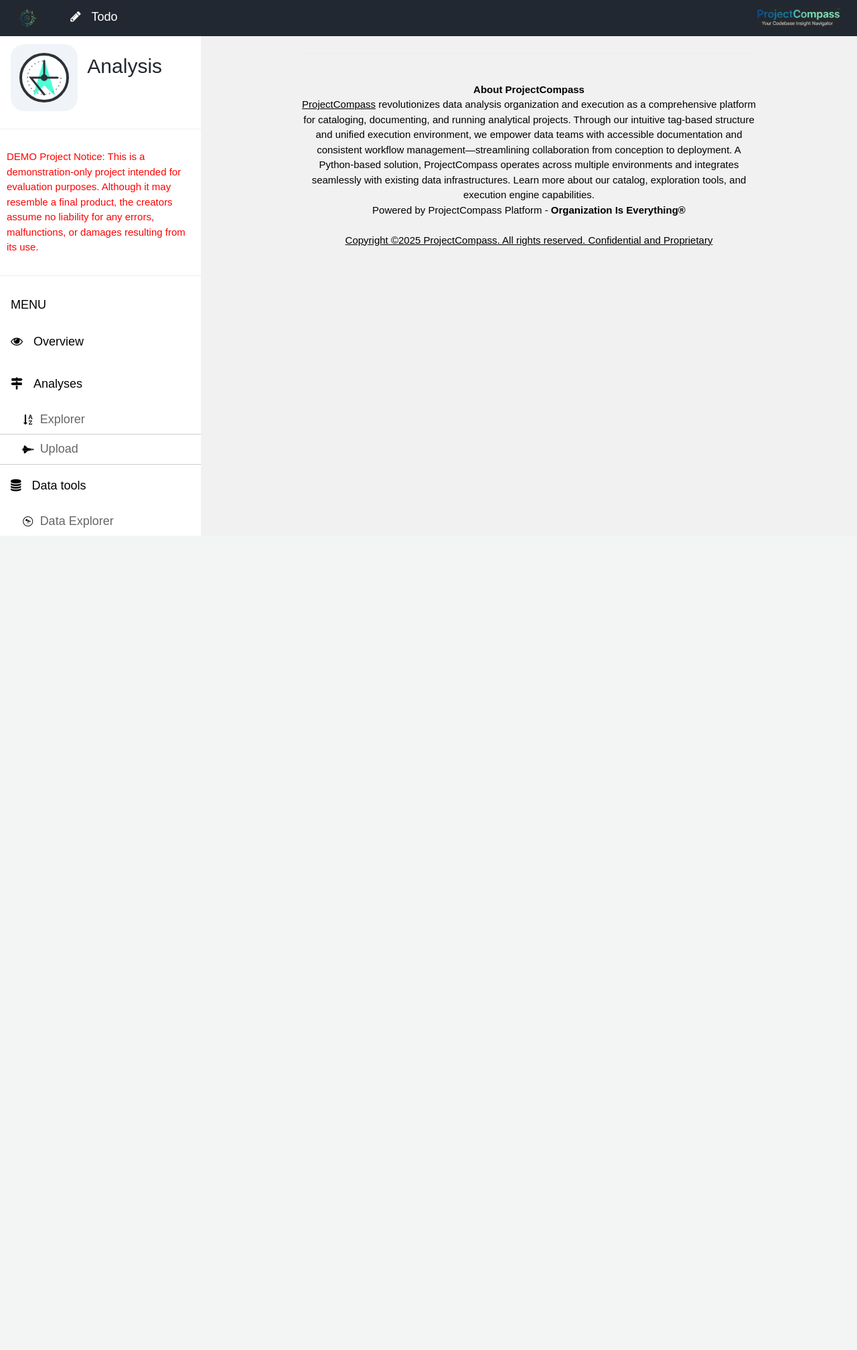
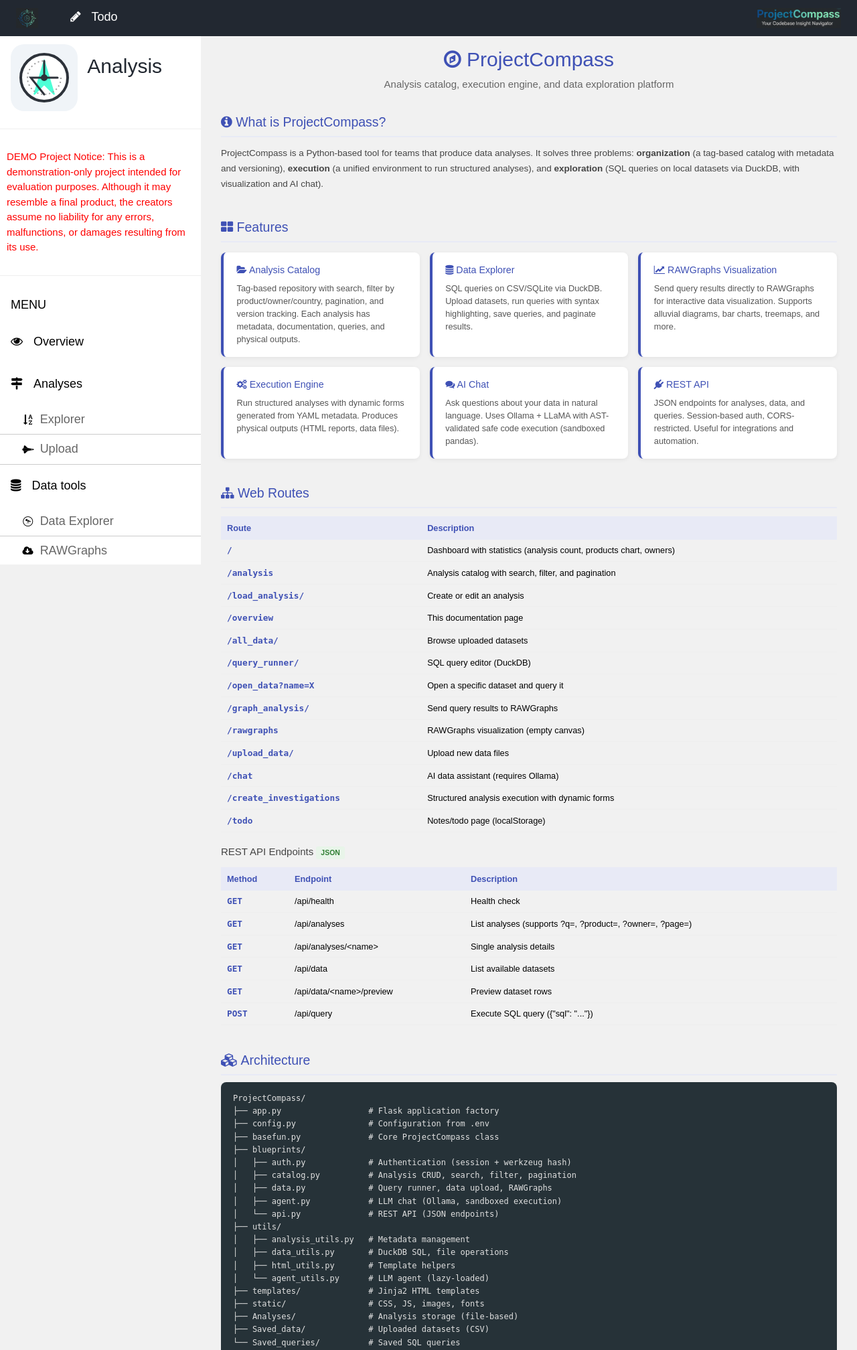
Before and after one commit to GiacomoSaccaggi/ProjectCompass, a Flask app: page /overview in a window 1280 px wide. Shown: the top 2016 px of the page at 67% size. Before the commit the page ends 788 px from the top, so only its background shows below. Run offline with Flask 3, Linux system fonts and the light colour scheme; the visitor is signed in with stand-in values (Sample User, id 1); some web fonts are replaced.

Commit message:
feat: RAWGraphs fixes, overview page, scomp-link analysis, outputs page
- Fix RAWGraphs data loading (hidden textarea + valueTracker reset)
- Fix worker_rowgraph.js path (removed /ProjectCompass prefix)
- Fix rawgraph1.css font paths (30 occurrences)
- Fix logging_page.html hardcoded URL
- Add file logging to static/logs.log
- Add /overview documentation page
- Add ScompLink Wine Quality Prediction structured analysis
- Add scomp-link dependency
- Add select box support in investigation forms
- Add /outputs/ page with run history and delete
- Add /serve_output/ route for serving analysis files
- Redirect /physical_output/ to /outputs/
- Fix .env password hash for local dev

```diff
--- /dev/null
+++ b/Analyses/ScompLink Wine Quality Prediction/output_versions.yaml
@@ -0,0 +1 @@
+---
--- a/pyproject.toml
+++ b/pyproject.toml
@@ -16,6 +16,7 @@
     "duckdb>=0.9.0",
     "python-dotenv==1.0.1",
     "werkzeug>=3.0.0",
+    "scomp-link>=1.0.0",
 ]
 
 [project.optional-dependencies]
--- a/static/logging_page.html
+++ b/static/logging_page.html
@@ -66,7 +66,7 @@
 
 <script>
     var rawFile = new XMLHttpRequest();
-    rawFile.open("GET", "http://127.0.0.1:5000/ProjectCompass/static/logs.log", false);
+    rawFile.open("GET", "/static/logs.log", false);
     rawFile.onreadystatechange = function ()
     {
         if(rawFile.readyState === 4)
--- /dev/null
+++ b/templates/overview.html
@@ -0,0 +1,233 @@
+<!DOCTYPE html>
+<html>
+{{ head|safe }}
+<style>
+.ov-container { padding: 1.5rem 2rem; max-width: 1100px; margin: 0 auto; }
+.ov-header { text-align: center; margin-bottom: 2rem; }
+.ov-header h1 { font-size: 2rem; color: #3F51B5; margin: 0; }
+.ov-header p { color: #666; margin-top: .3rem; }
+.ov-section { margin-bottom: 2.5rem; }
+.ov-section h2 { color: #3F51B5; border-bottom: 2px solid #e8eaf6; padding-bottom: .4rem; font-size: 1.3rem; }
+.ov-section h3 { color: #444; margin-top: 1.2rem; font-size: 1rem; }
+.ov-grid { display: grid; grid-template-columns: repeat(auto-fill, minmax(280px, 1fr)); gap: 1rem; margin-top: 1rem; }
+.ov-card { background: #fff; border-radius: 8px; padding: 1.1rem 1.3rem; box-shadow: 0 2px 6px rgba(0,0,0,.06); border-left: 4px solid #3F51B5; }
+.ov-card h4 { margin: 0 0 .4rem; color: #3F51B5; font-size: .95rem; }
+.ov-card p { margin: 0; font-size: .85rem; color: #555; line-height: 1.5; }
+.ov-card code { background: #e8eaf6; padding: 1px 5px; border-radius: 3px; font-size: .8rem; }
+.ov-table { width: 100%; border-collapse: collapse; font-size: .85rem; margin-top: .8rem; }
+.ov-table th { text-align: left; padding: .5rem .6rem; background: #e8eaf6; color: #3F51B5; font-weight: 600; }
+.ov-table td { padding: .45rem .6rem; border-bottom: 1px solid #eee; }
+.ov-table td:first-child { font-family: monospace; font-weight: 600; color: #3F51B5; }
+.ov-badge { display: inline-block; font-size: .7rem; padding: 2px 7px; border-radius: 3px; font-weight: 600; margin-right: .3rem; }
+.ov-badge-blue { background: #e3f2fd; color: #1565c0; }
+.ov-badge-green { background: #e8f5e9; color: #2e7d32; }
+.ov-badge-orange { background: #fff3e0; color: #e65100; }
+.ov-badge-purple { background: #ede7f6; color: #4527a0; }
+.ov-arch { background: #263238; color: #e0e0e0; padding: 1rem 1.2rem; border-radius: 8px; font-family: monospace; font-size: .8rem; line-height: 1.6; overflow-x: auto; white-space: pre; }
+.ov-tech { display: flex; flex-wrap: wrap; gap: .5rem; margin-top: .8rem; }
+.ov-tech span { background: #e8eaf6; color: #3F51B5; padding: 4px 10px; border-radius: 15px; font-size: .8rem; font-weight: 500; }
+</style>
+<body class="w3-light-grey">
+{{ top_container|safe }}
+{{ sidebar_menu|safe }}
+
+<div class="w3-main" style="margin-left:300px;margin-top:43px;">
+<div class="ov-container">
+
+<!-- Header -->
+<div class="ov-header">
+  <h1><i class="fa fa-compass"></i> ProjectCompass</h1>
+  <p>Analysis catalog, execution engine, and data exploration platform</p>
+</div>
+
+<!-- What is ProjectCompass -->
+<div class="ov-section">
+  <h2><i class="fa fa-info-circle"></i> What is ProjectCompass?</h2>
+  <p style="font-size:.9rem;line-height:1.7;color:#444;">
+    ProjectCompass is a Python-based tool for teams that produce data analyses. It solves three problems:
+    <strong>organization</strong> (a tag-based catalog with metadata and versioning),
+    <strong>execution</strong> (a unified environment to run structured analyses), and
+    <strong>exploration</strong> (SQL queries on local datasets via DuckDB, with visualization and AI chat).
+  </p>
+</div>
+
+<!-- Features -->
+<div class="ov-section">
+  <h2><i class="fa fa-th-large"></i> Features</h2>
+  <div class="ov-grid">
+    <div class="ov-card">
+      <h4><i class="fa fa-folder-open"></i> Analysis Catalog</h4>
+      <p>Tag-based repository with search, filter by product/owner/country, pagination, and version tracking. Each analysis has metadata, documentation, queries, and physical outputs.</p>
+    </div>
+    <div class="ov-card">
+      <h4><i class="fa fa-database"></i> Data Explorer</h4>
+      <p>SQL queries on CSV/SQLite via DuckDB. Upload datasets, run queries with syntax highlighting, save queries, and paginate results.</p>
+    </div>
+    <div class="ov-card">
+      <h4><i class="fa fa-line-chart"></i> RAWGraphs Visualization</h4>
+      <p>Send query results directly to RAWGraphs for interactive data visualization. Supports alluvial diagrams, bar charts, treemaps, and more.</p>
+    </div>
+    <div class="ov-card">
+      <h4><i class="fa fa-cogs"></i> Execution Engine</h4>
+      <p>Run structured analyses with dynamic forms generated from YAML metadata. Produces physical outputs (HTML reports, data files).</p>
+    </div>
+    <div class="ov-card">
+      <h4><i class="fa fa-comments"></i> AI Chat</h4>
+      <p>Ask questions about your data in natural language. Uses Ollama + LLaMA with AST-validated safe code execution (sandboxed pandas).</p>
+    </div>
+    <div class="ov-card">
+      <h4><i class="fa fa-plug"></i> REST API</h4>
+      <p>JSON endpoints for analyses, data, and queries. Session-based auth, CORS-restricted. Useful for integrations and automation.</p>
+    </div>
+  </div>
+</div>
+
+<!-- Routes -->
+<div class="ov-section">
+  <h2><i class="fa fa-sitemap"></i> Web Routes</h2>
+  <table class="ov-table">
+    <tr><th>Route</th><th>Description</th></tr>
+    <tr><td>/</td><td>Dashboard with statistics (analysis count, products chart, owners)</td></tr>
+    <tr><td>/analysis</td><td>Analysis catalog with search, filter, and pagination</td></tr>
+    <tr><td>/load_analysis/</td><td>Create or edit an analysis</td></tr>
+    <tr><td>/overview</td><td>This documentation page</td></tr>
+    <tr><td>/all_data/</td><td>Browse uploaded datasets</td></tr>
+    <tr><td>/query_runner/</td><td>SQL query editor (DuckDB)</td></tr>
+    <tr><td>/open_data?name=X</td><td>Open a specific dataset and query it</td></tr>
+    <tr><td>/graph_analysis/</td><td>Send query results to RAWGraphs</td></tr>
+    <tr><td>/rawgraphs</td><td>RAWGraphs visualization (empty canvas)</td></tr>
+    <tr><td>/upload_data/</td><td>Upload new data files</td></tr>
+    <tr><td>/chat</td><td>AI data assistant (requires Ollama)</td></tr>
+    <tr><td>/create_investigations</td><td>Structured analysis execution with dynamic forms</td></tr>
+    <tr><td>/todo</td><td>Notes/todo page (localStorage)</td></tr>
+  </table>
+
+  <h3>REST API Endpoints <span class="ov-badge ov-badge-green">JSON</span></h3>
+  <table class="ov-table">
+    <tr><th>Method</th><th>Endpoint</th><th>Description</th></tr>
+    <tr><td>GET</td><td>/api/health</td><td>Health check</td></tr>
+    <tr><td>GET</td><td>/api/analyses</td><td>List analyses (supports ?q=, ?product=, ?owner=, ?page=)</td></tr>
+    <tr><td>GET</td><td>/api/analyses/&lt;name&gt;</td><td>Single analysis details</td></tr>
+    <tr><td>GET</td><td>/api/data</td><td>List available datasets</td></tr>
+    <tr><td>GET</td><td>/api/data/&lt;name&gt;/preview</td><td>Preview dataset rows</td></tr>
+    <tr><td>POST</td><td>/api/query</td><td>Execute SQL query ({"sql": "..."})</td></tr>
+  </table>
+</div>
+
+<!-- Architecture -->
+<div class="ov-section">
+  <h2><i class="fa fa-cubes"></i> Architecture</h2>
+<div class="ov-arch">ProjectCompass/
+├── app.py                  # Flask application factory
+├── config.py               # Configuration from .env
+├── basefun.py              # Core ProjectCompass class
+├── blueprints/
+│   ├── auth.py             # Authentication (session + werkzeug hash)
+│   ├── catalog.py          # Analysis CRUD, search, filter, pagination
+│   ├── data.py             # Query runner, data upload, RAWGraphs
+│   ├── agent.py            # LLM chat (Ollama, sandboxed execution)
+│   └── api.py              # REST API (JSON endpoints)
+├── utils/
+│   ├── analysis_utils.py   # Metadata management
+│   ├── data_utils.py       # DuckDB SQL, file operations
+│   ├── html_utils.py       # Template helpers
+│   └── agent_utils.py      # LLM agent (lazy-loaded)
+├── templates/              # Jinja2 HTML templates
+├── static/                 # CSS, JS, images, fonts
+├── Analyses/               # Analysis storage (file-based)
+├── Saved_data/             # Uploaded datasets (CSV)
+└── Saved_queries/          # Saved SQL queries</div>
+</div>
+
+<!-- Tech Stack -->
+<div class="ov-section">
+  <h2><i class="fa fa-wrench"></i> Tech Stack</h2>
+  <div class="ov-tech">
+    <span>Python 3.12</span>
+    <span>Flask 3.0</span>
+    <span>DuckDB</span>
+    <span>pandas</span>
+    <span>Ollama / LLaMA</span>
+    <span>W3.CSS</span>
+    <span>Chart.js</span>
+    <span>RAWGraphs</span>
+    <span>jQuery</span>
+    <span>Font Awesome</span>
+    <span>Gunicorn</span>
+    <span>Docker</span>
+  </div>
+
+  <h3>Key Design Decisions</h3>
+  <table class="ov-table">
+    <tr><th>Aspect</th><th>Choice</th><th>Rationale</th></tr>
+    <tr><td>Database</td><td>DuckDB (in-memory)</td><td>SQL on CSV without loading into memory; zero infrastructure</td></tr>
+    <tr><td>Storage</td><td>File-based</td><td>Analyses stored as folders with YAML metadata; no external DB needed</td></tr>
+    <tr><td>Auth</td><td>Session + werkzeug hash</td><td>Simple, secure; no OAuth complexity for internal tools</td></tr>
+    <tr><td>AI</td><td>Ollama (local LLM)</td><td>Privacy-first; no data leaves the server; lazy-loaded</td></tr>
+    <tr><td>Code safety</td><td>AST validation</td><td>LLM-generated pandas code is validated against a whitelist before execution</td></tr>
+    <tr><td>Frontend</td><td>W3.CSS + Jinja2</td><td>Lightweight, no build step, responsive out of the box</td></tr>
+  </table>
+</div>
+
+<!-- Configuration -->
+<div class="ov-section">
+  <h2><i class="fa fa-sliders"></i> Configuration</h2>
+  <p style="font-size:.85rem;color:#555;">All configuration via environment variables (<code>.env</code> file):</p>
+  <table class="ov-table">
+    <tr><th>Variable</th><th>Default</th><th>Description</th></tr>
+    <tr><td>SECRET_KEY</td><td>random</td><td>Flask session encryption key</td></tr>
+    <tr><td>ADMIN_USERNAME</td><td>admin</td><td>Login username</td></tr>
+    <tr><td>ADMIN_PASSWORD_HASH</td><td>—</td><td>Werkzeug-hashed password</td></tr>
+    <tr><td>PORT</td><td>5000</td><td>Server port</td></tr>
+    <tr><td>FLASK_DEBUG</td><td>False</td><td>Debug mode</td></tr>
+    <tr><td>OLLAMA_HOST</td><td>http://localhost:11434</td><td>Ollama LLM endpoint</td></tr>
+    <tr><td>ALLOWED_ORIGINS</td><td>*</td><td>CORS allowed origins</td></tr>
+  </table>
+</div>
+
+<!-- Quick Start -->
+<div class="ov-section">
+  <h2><i class="fa fa-rocket"></i> Quick Start</h2>
+  <div class="ov-grid">
+    <div class="ov-card">
+      <h4><i class="fa fa-docker"></i> Docker (fastest)</h4>
+      <p>
+        <code>docker compose -f docker-compose.public.yml up -d</code><br><br>
+        Open <a href="http://localhost:8080">localhost:8080</a>. Pull LLM models optionally with <code>docker exec ollama ollama pull llama3</code>.
+      </p>
+    </div>
+    <div class="ov-card">
+      <h4><i class="fa fa-terminal"></i> Local Development</h4>
+      <p>
+        <code>uv sync && cp .env.example .env</code><br>
+        <code>uv run python app.py</code><br><br>
+        Open <a href="http://localhost:5000">localhost:5000</a>. Tests: <code>uv run pytest -v</code>
+      </p>
+    </div>
+  </div>
+</div>
+
+<!-- Data Flow -->
+<div class="ov-section">
+  <h2><i class="fa fa-exchange"></i> Data Flow</h2>
+  <div class="ov-grid" style="grid-template-columns:1fr;">
+    <div class="ov-card" style="border-left-color:#4CAF50;">
+      <p style="font-size:.85rem;">
+        <span class="ov-badge ov-badge-blue">1</span> <strong>Upload</strong> CSV/TSV files → stored in <code>Saved_data/</code><br>
+        <span class="ov-badge ov-badge-blue">2</span> <strong>Query</strong> files via DuckDB SQL → results in table<br>
+        <span class="ov-badge ov-badge-blue">3</span> <strong>Visualize</strong> results in RAWGraphs or Chart.js<br>
+        <span class="ov-badge ov-badge-blue">4</span> <strong>Ask AI</strong> questions about datasets in natural language<br>
+        <span class="ov-badge ov-badge-blue">5</span> <strong>Catalog</strong> analyses with metadata, tags, outputs, and versions
+      </p>
+    </div>
+  </div>
+</div>
+
+<footer style="text-align:center;padding:1.5rem;color:#999;font-size:.8rem;border-top:1px solid #eee;margin-top:2rem;">
+  ProjectCompass v0.1.0 — Organization Is Everything®
+</footer>
+
+</div>
+</div>
+</body>
+</html>
```
Also changed, not shown: Analyses/ScompLink Wine Quality Prediction/analysis/metadata_automatic_report.yaml (added, +35 -0 lines), Analyses/ScompLink Wine Quality Prediction/analysis/structured_analysis_main.py (added, +66 -0 lines), Analyses/ScompLink Wine Quality Prediction/metadata.yaml (added, +16 -0 lines), blueprints/catalog.py (+78 -24 lines), blueprints/data.py (+21 -0 lines), logging_config.py (+7 -1 lines), templates/RAWGraphs.html (+30 -24 lines), templates/outputs.html (added, +51 -0 lines), Analyses/ScompLink Wine Quality Prediction/readme.md (added), static/css/rawgraph1.css, static/js/rawgraph1.js, 1 other file.
